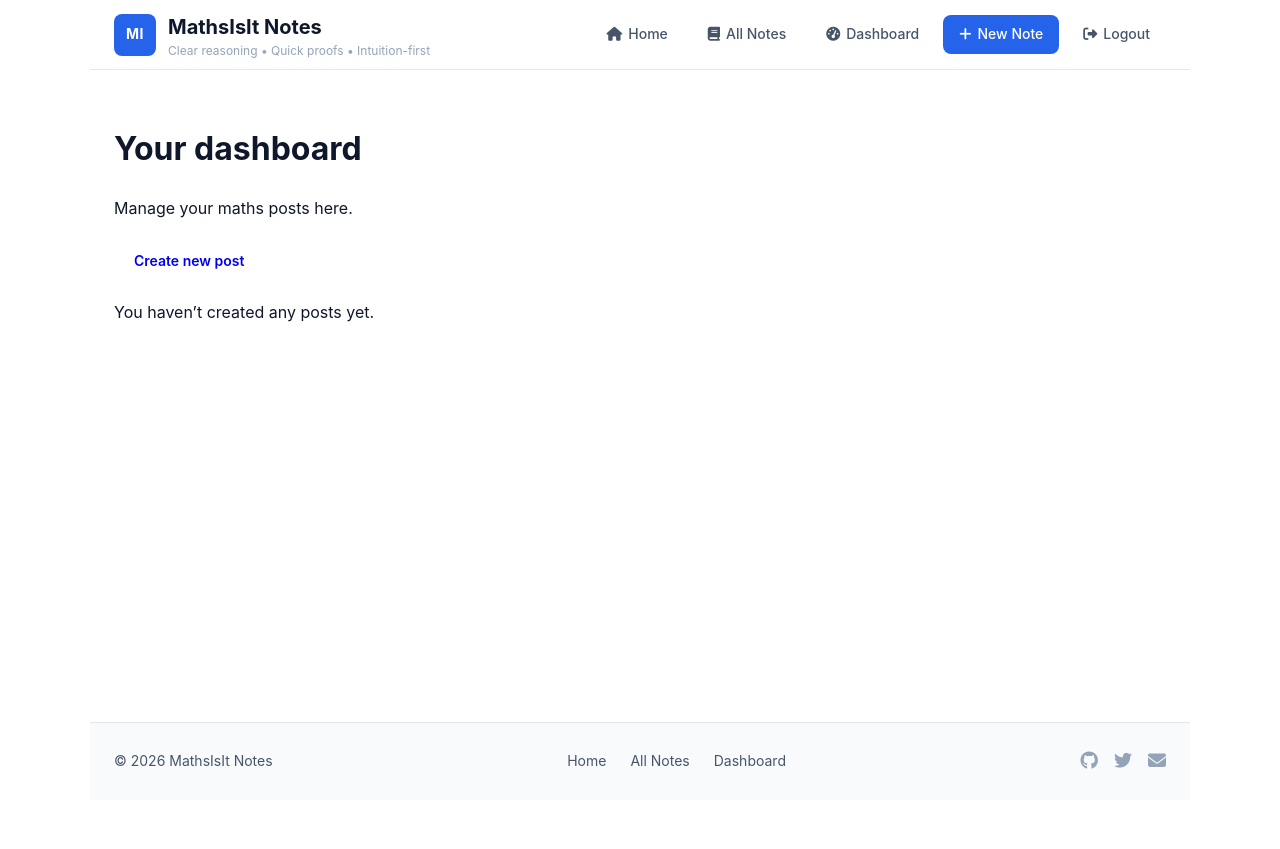
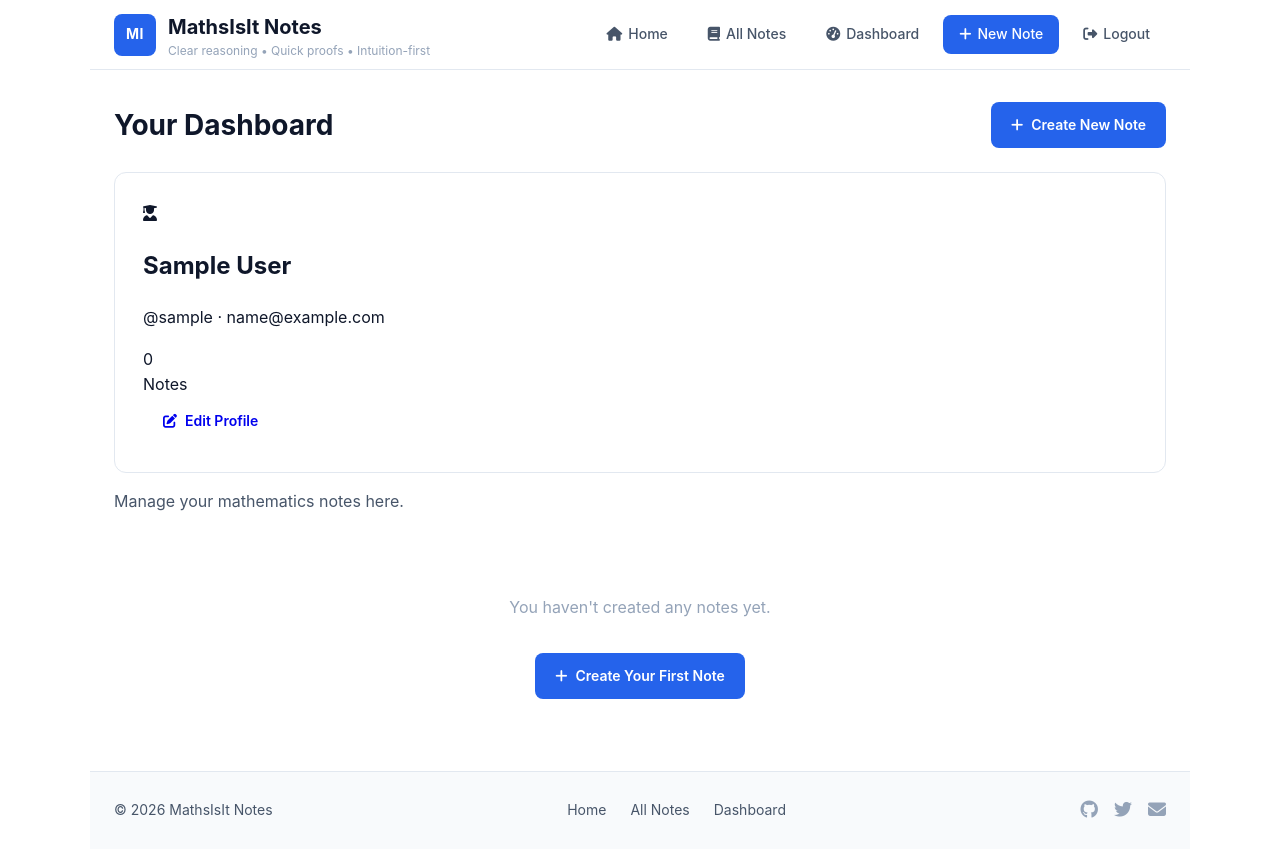
Before and after one commit to Uche05/mathsisitDjBlog, a Django app: page /dashboard/ in a window 1280 px wide. Before the commit the page ends 769 px from the top, so only its background shows below. Run offline with Django 4.2, Linux system fonts and the light colour scheme; the visitor is signed in with stand-in values (Sample User, id 1); data that the repository does not hold is empty; parts of the project's set-up code (start-up, migrations or seed data) failed here and were passed over.

Commit message:
add a user profile card, and improve styling

```diff
--- a/main/templates/main/dashboard.html
+++ b/main/templates/main/dashboard.html
@@ -1,56 +1,175 @@
 {% extends 'base.html' %}
-{% block title %}Dashboard · Maths Notes{% endblock %}
+{% block title %}Dashboard &middot; MathsIsIt Notes{% endblock %}
+
+{% block extra_css %}
+<style>
+    .dashboard-user-card {
+        background: linear-gradient(135deg, #667eea 0%, #764ba2 100%);
+        border-radius: 12px;
+        padding: 25px;
+        color: white;
+        margin-bottom: 30px;
+        display: flex;
+        align-items: center;
+        gap: 20px;
+    }
+
+    .dashboard-user-avatar {
+        width: 80px;
+        height: 80px;
+        background: rgba(255,255,255,0.2);
+        border-radius: 50%;
+        display: flex;
+        align-items: center;
+        justify-content: center;
+        font-size: 2.5rem;
+    }
+
+    .dashboard-user-info {
+        flex: 1;
+    }
+
+    .dashboard-user-name {
+        font-size: 1.5rem;
+        font-weight: bold;
+        margin: 0 0 5px;
+    }
+
+    .dashboard-user-email {
+        opacity: 0.9;
+        margin: 0 0 10px;
+        font-size: 0.9rem;
+    }
+
+    .dashboard-user-stats {
+        display: flex;
+        gap: 20px;
+    }
+
+    .dashboard-stat {
+        text-align: center;
+    }
+
+    .dashboard-stat-value {
+        font-size: 1.5rem;
+        font-weight: bold;
+    }
+
+    .dashboard-stat-label {
+        font-size: 0.8rem;
+        opacity: 0.8;
+    }
+
+    .dashboard-user-actions {
+        display: flex;
+        gap: 10px;
+    }
+
+    .dashboard-user-actions .btn {
+        background: rgba(255,255,255,0.2);
+        border: 1px solid rgba(255,255,255,0.3);
+        color: white;
+    }
+
+    .dashboard-user-actions .btn:hover {
+        background: rgba(255,255,255,0.3);
+    }
+</style>
+{% endblock %}
 
 {% block content %}
-<h1>Your dashboard</h1>
-<p class="muted small">Manage your maths posts here.</p>
-
-<div style="margin: 12px 0;">
-  <a class="btn" href="{% url 'post_create' %}">Create new post</a>
+<div class="dashboard-header">
+    <h1>Your Dashboard</h1>
+    <a href="{% url 'post_create' %}" class="btn btn-primary">
+        <i class="fas fa-plus"></i> Create New Note
+    </a>
 </div>
 
-<div class="posts">
-  {#  Loop over the paginated page object instead of my_posts #}
+<!-- User Profile Card -->
+<div class="dashboard-user-card">
+    <div class="dashboard-user-avatar">
+        <i class="fas fa-user-graduate"></i>
+    </div>
+    <div class="dashboard-user-info">
+        <h2 class="dashboard-user-name">{{ user.get_full_name|default:user.username }}</h2>
+        <p class="dashboard-user-email">@{{ user.username }} · {{ user.email }}</p>
+        <div class="dashboard-user-stats">
+            <div class="dashboard-stat">
+                <div class="dashboard-stat-value">{{ page_obj.paginator.count }}</div>
+                <div class="dashboard-stat-label">Notes</div>
+            </div>
+        </div>
+    </div>
+    <div class="dashboard-user-actions">
+        <a href="{% url 'profile_edit' %}" class="btn">
+            <i class="fas fa-edit"></i> Edit Profile
+        </a>
+    </div>
+</div>
+
+<p class="text-secondary mb-3">Manage your mathematics notes here.</p>
+
+<div class="posts-grid">
+  {# Loop over the paginated page object instead of my_posts #}
   {% for post in page_obj %}
     <article class="post-card">
-      <div style="display:flex;justify-content:space-between;gap:10px;align-items:center">
-        <div>
-          <h3 style="margin:0;font-size:16px">{{ post.title }}</h3>
-          <div class="small muted">{{ post.created_at|date:"M j, Y H:i" }} · {{ post.status }}</div>
+      <div class="post-card-header">
+        <div style="flex: 1;">
+          <h3>{{ post.title }}</h3>
+          <div class="post-meta">
+            <span class="post-meta-item"><i class="fas fa-calendar"></i> {{ post.created_at|date:"M j, Y H:i" }}</span>
+            <span class="post-meta-item"><i class="fas fa-tag"></i> {{ post.status }}</span>
+          </div>
         </div>
-        <div class="post-actions">
-          <a class="btn ghost" href="{% url 'post_edit' post.slug %}">Edit</a>
-
-          <a class="btn danger" href="{% url 'post_delete' post.slug %}">Delete</a>
+        <div class="post-card-badges">
+            <span class="difficulty-badge {{ post.difficulty }}">
+                <i class="fas fa-signal"></i> {{ post.get_difficulty_display }}
+            </span>
+            {% if post.category %}
+            <span class="category-tag">
+                <i class="fas fa-folder"></i> {{ post.category.name }}
+            </span>
+            {% endif %}
         </div>
+      </div>
+      <div class="post-actions">
+          <a href="{% url 'post_edit' post.slug %}" class="btn btn-ghost">
+            <i class="fas fa-edit"></i> Edit
+          </a>
+          <a href="{% url 'post_delete' post.slug %}" class="btn btn-danger">
+            <i class="fas fa-trash"></i> Delete
+          </a>
       </div>
     </article>
   {% empty %}
-    <p class="muted small">You haven’t created any posts yet.</p>
+  <div class="text-center text-muted" style="grid-column: 1/-1; padding: 40px;">
+    <p>You haven't created any notes yet.</p>
+    <a href="{% url 'post_create' %}" class="btn btn-primary mt-2">
+      <i class="fas fa-plus"></i> Create Your First Note
+    </a>
+  </div>
   {% endfor %}
 </div>
 
-{#  Pagination controls (only show if there is more than 1 page) #}
+{# Pagination controls (only show if there is more than 1 page) #}
 {% if page_obj.paginator.num_pages > 1 %}
-<ul class="pagination justify-content-center" style="margin-top:16px">
+<ul class="pagination">
   {% if page_obj.has_previous %}
   <li>
-    <a href="?page={{ page_obj.previous_page_number }}" class="page-link">
-      &laquo; PREV
+    <a href="?page={{ page_obj.previous_page_number }}">
+      <i class="fas fa-chevron-left"></i> Prev
     </a>
   </li>
   {% endif %}
 
-  <li class="page-item disabled">
-    <span class="page-link">
-      Page {{ page_obj.number }} of {{ page_obj.paginator.num_pages }}
-    </span>
+  <li class="disabled">
+    <span>Page {{ page_obj.number }} of {{ page_obj.paginator.num_pages }}</span>
   </li>
 
   {% if page_obj.has_next %}
   <li>
-    <a href="?page={{ page_obj.next_page_number }}" class="page-link">
-      NEXT &raquo;
+    <a href="?page={{ page_obj.next_page_number }}">
+      Next <i class="fas fa-chevron-right"></i>
     </a>
   </li>
   {% endif %}
```
